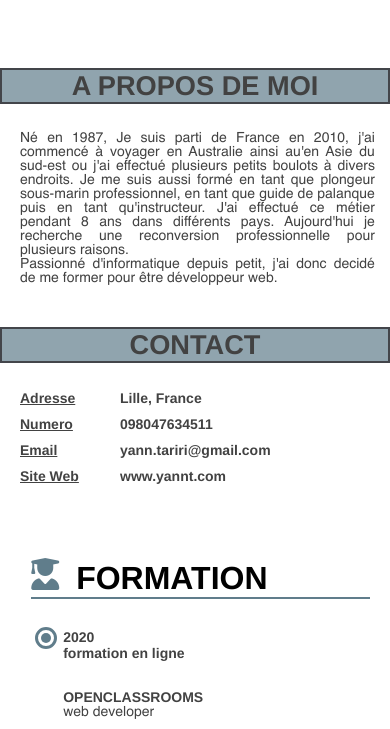
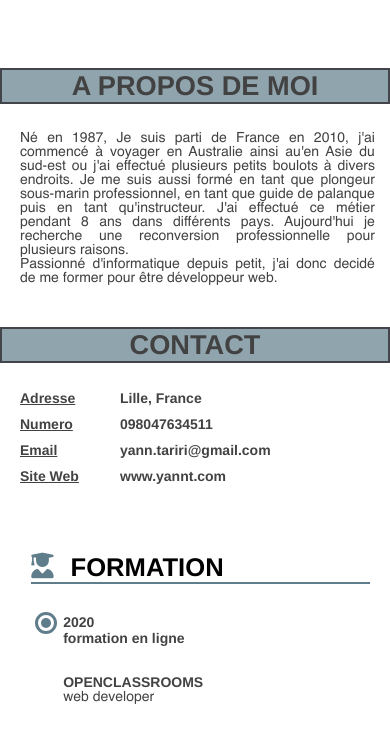
Before and after one commit to anobayann/projet2OCR, a plain HTML site: page index.html in a window 390 px wide. Shown: the part 321-1050 px from the top of the page. Drawn offline with Linux system fonts and the light colour scheme.

Commit message:
police h3

```diff
--- a/yanncv.css
+++ b/yanncv.css
@@ -389,9 +389,9 @@ li:nth-child(1)::after
 
     }
 
-    h3
+    #contenu h3
     {
-        font-size: 1.2em;
+        font-size: 1.6em;
     }
 
     #presentation section:nth-child(1)
@@ -512,7 +512,8 @@ li:nth-child(1)::after
 
     #contenu i
     {
-        margin-top: 30px;
+        margin-top: 25px;
+        font-size: 1.6em;
     }
 
     .patxi
@@ -549,7 +550,7 @@ li:nth-child(1)::after
         border: none;
         color: #424242;
         background: #90A4AE;
-        font-size: 1.5em;
+
     }
     li::before
     {
```
